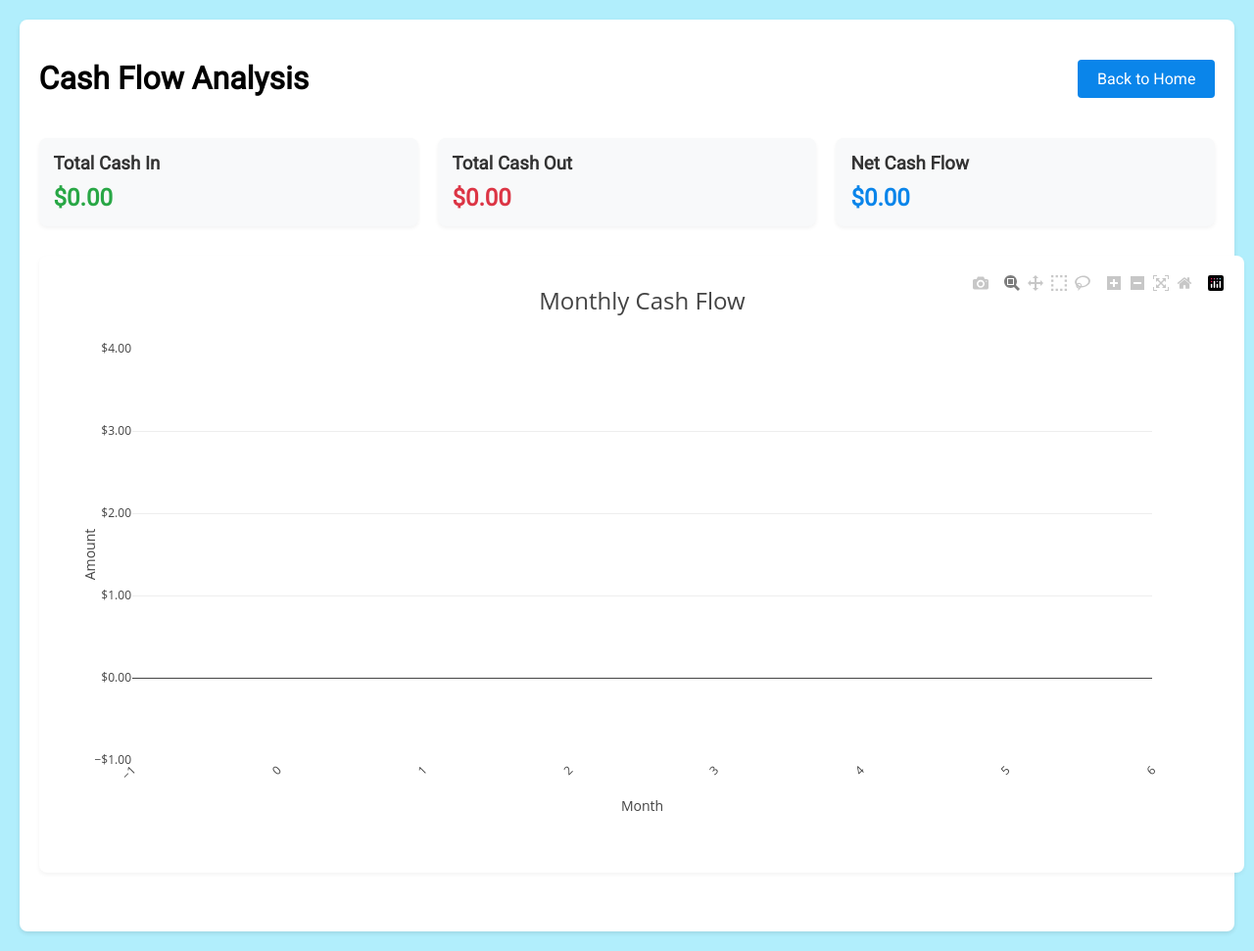
After one commit to m-dur/docker-plaid, a Flask app: page /cashflow in a window 1280 px wide. The commit adds this page. Shown: the whole page at 98% size. Run offline with Flask 2, Linux system fonts and the light colour scheme; data that the repository does not hold is empty; some libraries are stand-ins or nearby versions.

Commit message:
cash flow analysis

```diff
--- a/app/routes/analytics.py
+++ b/app/routes/analytics.py
@@ -787,6 +787,67 @@ def expenses_group_daily():
         cur.close()
         conn.close()
 
+@analytics_bp.route('/cashflow')
+def cashflow():
+    return render_template('cashflow.html')
+
+@analytics_bp.route('/api/cashflow')
+def cashflow_summary():
+    try:
+        # Get date parameters
+        start_date = request.args.get('start_date')
+        end_date = request.args.get('end_date')
+
+        conn = get_db_connection()
+        cur = conn.cursor()
+
+        query = """
+        WITH monthly_flows AS (
+            SELECT
+                DATE_TRUNC('month', date) as month,
+                SUM(CASE WHEN amount < 0 THEN ABS(amount) ELSE 0 END) as cash_in,
+                SUM(CASE WHEN amount > 0 THEN amount ELSE 0 END) as cash_out
+            FROM stg_transactions
+            WHERE date >= %s::timestamp
+            AND date <= %s::timestamp
+            AND LOWER(COALESCE(category, '')) NOT LIKE '%%transfer%%'
+            GROUP BY DATE_TRUNC('month', date)
+            ORDER BY month DESC
+        )
+        SELECT
+            TO_CHAR(month, 'Mon YYYY') as month_label,
+            cash_in,
+            cash_out,
+            cash_in - cash_out as net_flow
+        FROM monthly_flows
+        ORDER BY month;
+        """
+
+        cur.execute(query, (start_date, end_date))
+        results = cur.fetchall()
+
+        # Calculate totals
+        total_cash_in = sum(float(row[1]) for row in results)
+        total_cash_out = sum(float(row[2]) for row in results)
+        net_cash_flow = total_cash_in - total_cash_out
+
+        return jsonify({
+            'total_cash_in': total_cash_in,
+            'total_cash_out': total_cash_out,
+            'net_cash_flow': net_cash_flow,
+            'months': [row[0] for row in results],
+            'cash_in': [float(row[1]) for row in results],
+            'cash_out': [float(row[2]) for row in results],
+            'net_flow': [float(row[3]) for row in results]
+        })
+
+    except Exception as e:
+        current_app.logger.error(f"Error in cashflow_summary: {str(e)}")
+        return jsonify({'error': str(e)}), 500
+    finally:
+        cur.close()
+        conn.close()
+
 # Add all other analytics routes from app.py
 # Including:
 # - /api/expenses/monthly
--- /dev/null
+++ b/app/templates/cashflow.html
@@ -0,0 +1,221 @@
+<html>
+<head>
+    <link href='https://fonts.googleapis.com/css?family=Roboto' rel='stylesheet'>
+    <style>
+        body {
+            background-color: #B1EEFC;
+            font-family: 'Roboto', sans-serif;
+        }
+        .container {
+            width: 95%;
+            margin: 20px auto;
+            background: white;
+            padding: 20px;
+            border-radius: 8px;
+            box-shadow: 0 2px 4px rgba(0,0,0,0.1);
+        }
+        .header {
+            display: flex;
+            justify-content: space-between;
+            align-items: center;
+            margin-bottom: 20px;
+        }
+        .back-button {
+            background-color: #0A85EA;
+            color: white;
+            border: none;
+            padding: 10px 20px;
+            border-radius: 4px;
+            cursor: pointer;
+            text-decoration: none;
+        }
+        .summary-cards {
+            display: grid;
+            grid-template-columns: repeat(auto-fit, minmax(250px, 1fr));
+            gap: 20px;
+            margin-bottom: 30px;
+        }
+        .summary-card {
+            background: #f8f9fa;
+            padding: 15px;
+            border-radius: 8px;
+            box-shadow: 0 2px 4px rgba(0,0,0,0.05);
+        }
+        .summary-card h3 {
+            margin: 0 0 10px 0;
+            color: #333;
+        }
+        .summary-value {
+            font-size: 1.5em;
+            font-weight: bold;
+        }
+        .positive {
+            color: #28a745;
+        }
+        .negative {
+            color: #dc3545;
+        }
+        .neutral {
+            color: #0A85EA;
+        }
+        #monthly-chart {
+            background: white;
+            padding: 15px;
+            border-radius: 8px;
+            box-shadow: 0 2px 4px rgba(0,0,0,0.05);
+            margin-bottom: 40px;
+            clear: both;
+        }
+    </style>
+</head>
+<body>
+    <div class="container">
+        <div class="header">
+            <h1>Cash Flow Analysis</h1>
+            <a href="/" class="back-button">Back to Home</a>
+        </div>
+
+        <div class="summary-cards">
+            <div class="summary-card">
+                <h3>Total Cash In</h3>
+                <div class="summary-value positive" id="total-cash-in">Loading...</div>
+            </div>
+            <div class="summary-card">
+                <h3>Total Cash Out</h3>
+                <div class="summary-value negative" id="total-cash-out">Loading...</div>
+            </div>
+            <div class="summary-card">
+                <h3>Net Cash Flow</h3>
+                <div class="summary-value" id="net-cash-flow">Loading...</div>
+            </div>
+        </div>
+
+        <div id="monthly-chart" style="width:100%; margin-bottom: 40px;"></div>
+    </div>
+
+    <script src="https://code.jquery.com/jquery-3.6.0.min.js"></script>
+    <script src="https://cdn.plot.ly/plotly-latest.min.js"></script>
+    <script>
+        $(document).ready(function() {
+            function formatCurrency(value) {
+                return '$' + Math.abs(value).toFixed(2).replace(/\B(?=(\d{3})+(?!\d))/g, ",");
+            }
+
+            function updateDashboard() {
+                $.ajax({
+                    url: '/api/cashflow',
+                    method: 'GET',
+                    data: {
+                        start_date: new Date('2024-07-01').toISOString(),
+                        end_date: new Date().toISOString()
+                    },
+                    success: function(data) {
+                        // Update summary cards
+                        $('#total-cash-in').text(formatCurrency(data.total_cash_in));
+                        $('#total-cash-out').text(formatCurrency(data.total_cash_out));
+
+                        const netFlow = data.net_cash_flow;
+                        $('#net-cash-flow')
+                            .text(formatCurrency(netFlow))
+                            .removeClass('positive negative neutral')
+                            .addClass(netFlow > 0 ? 'positive' : netFlow < 0 ? 'negative' : 'neutral');
+
+                        // Create chart
+                        const cashInTrace = {
+                            x: data.months,
+                            y: data.cash_in,
+                            name: 'Cash In',
+                            type: 'bar',
+                            marker: { color: '#28a745' },
+                            text: data.cash_in.map(val => `$${Math.abs(val).toFixed(2)}`),
+                            textposition: 'inside',
+                            insidetextanchor: 'start',
+                            textangle: 0,
+                            textfont: {
+                                size: 11
+                            },
+                            hoverinfo: 'none'
+                        };
+
+                        const cashOutTrace = {
+                            x: data.months,
+                            y: data.cash_out.map(val => -Math.abs(val)),
+                            name: 'Cash Out',
+                            type: 'bar',
+                            marker: { color: '#dc3545' },
+                            text: data.cash_out.map(val => `$${Math.abs(val).toFixed(2)}`),
+                            textposition: 'inside',
+                            insidetextanchor: 'end',
+                            textangle: 0,
+                            textfont: {
+                                size: 11
+                            },
+                            hoverinfo: 'none'
+                        };
+
+                        const netFlowTrace = {
+                            x: data.months,
+                            y: data.net_flow,
+                            name: 'Net Flow',
+                            type: 'scatter',
+                            mode: 'lines+markers+text',
+                            line: { color: '#0A85EA', width: 3 },
+                            marker: { size: 8 },
+                            text: data.net_flow.map(val => `$${val.toFixed(2)}`),
+                            textposition: 'top',
+                            textfont: { size: 12 },
+                            offsetgroup: 2,
+                            yaxis: 'y2',
+                            hoverinfo: 'none'
+                        };
+
+                        const layout = {
+                            title: {
+                                text: 'Monthly Cash Flow',
+                                font: { size: 24 }
+                            },
+                            barmode: 'relative',
+                            xaxis: {
+                                title: 'Month',
+                                tickangle: -45
+                            },
+                            yaxis: {
+                                title: 'Amount',
+                                tickformat: '$,.2f'
+                            },
+                            yaxis2: {
+                                overlaying: 'y',
+                                side: 'right',
+                                showgrid: false,
+                                zeroline: false,
+                                showticklabels: false
+                            },
+                            height: 600,
+                            margin: {
+                                b: 100,
+                                t: 80,
+                                l: 80,
+                                r: 80
+                            },
+                            showlegend: true,
+                            legend: {
+                                x: 0.5,
+                                y: 1.1,
+                                xanchor: 'center',
+                                orientation: 'h'
+                            },
+                            bargap: 0.15,
+                            bargroupgap: 0.1
+                        };
+
+                        Plotly.newPlot('monthly-chart', [cashInTrace, cashOutTrace, netFlowTrace], layout);
+                    }
+                });
+            }
+
+            // Initial dashboard update
+            updateDashboard();
+        });
+    </script>
+</body>
+</html>
--- a/app/templates/index.html
+++ b/app/templates/index.html
@@ -287,6 +287,7 @@
     <a href="/expenses/group" class="nav-link">View Expenses by Group</a>
     <a href="/income" class="nav-link">Income Analysis</a>
     <a href="/net_income" class="nav-link">Net Income Analysis</a>
+    <a href="/cashflow" class="nav-link">Cash Flow Analysis</a>
     {% if institutions %}
     <div class="institutions-list">
         <h3>Connected Institutions:</h3>
```
